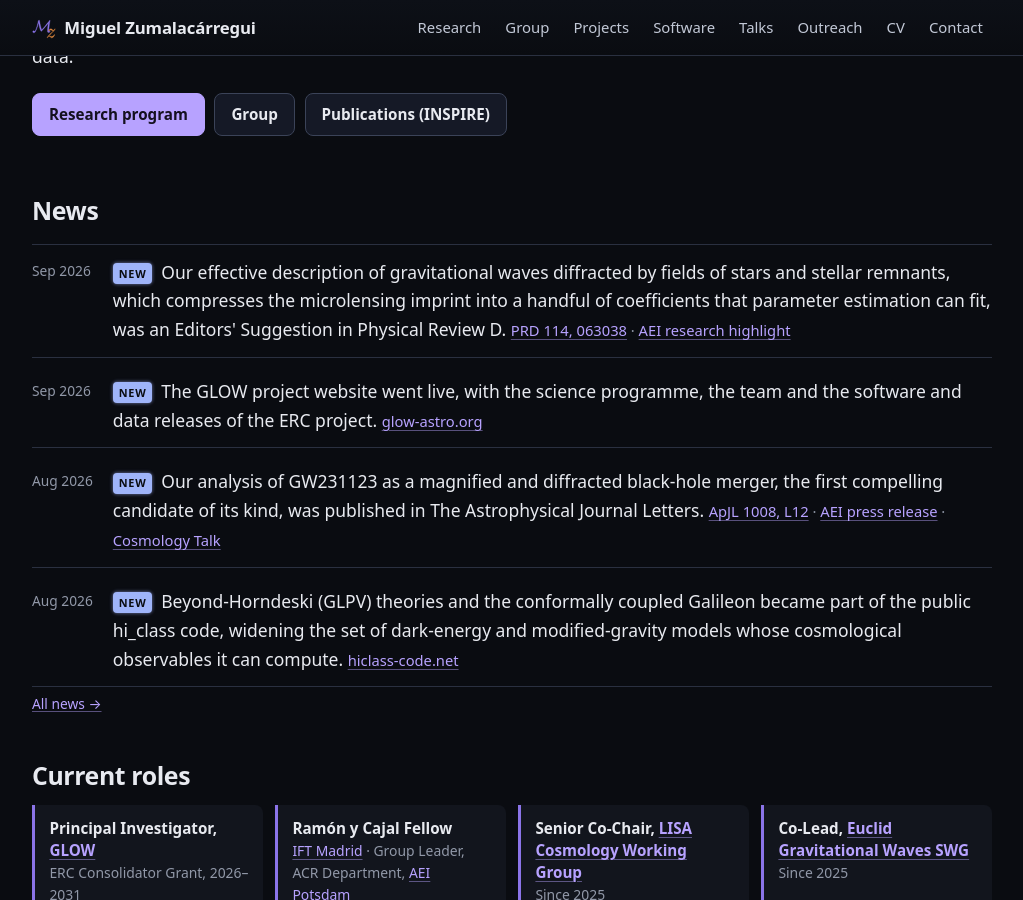
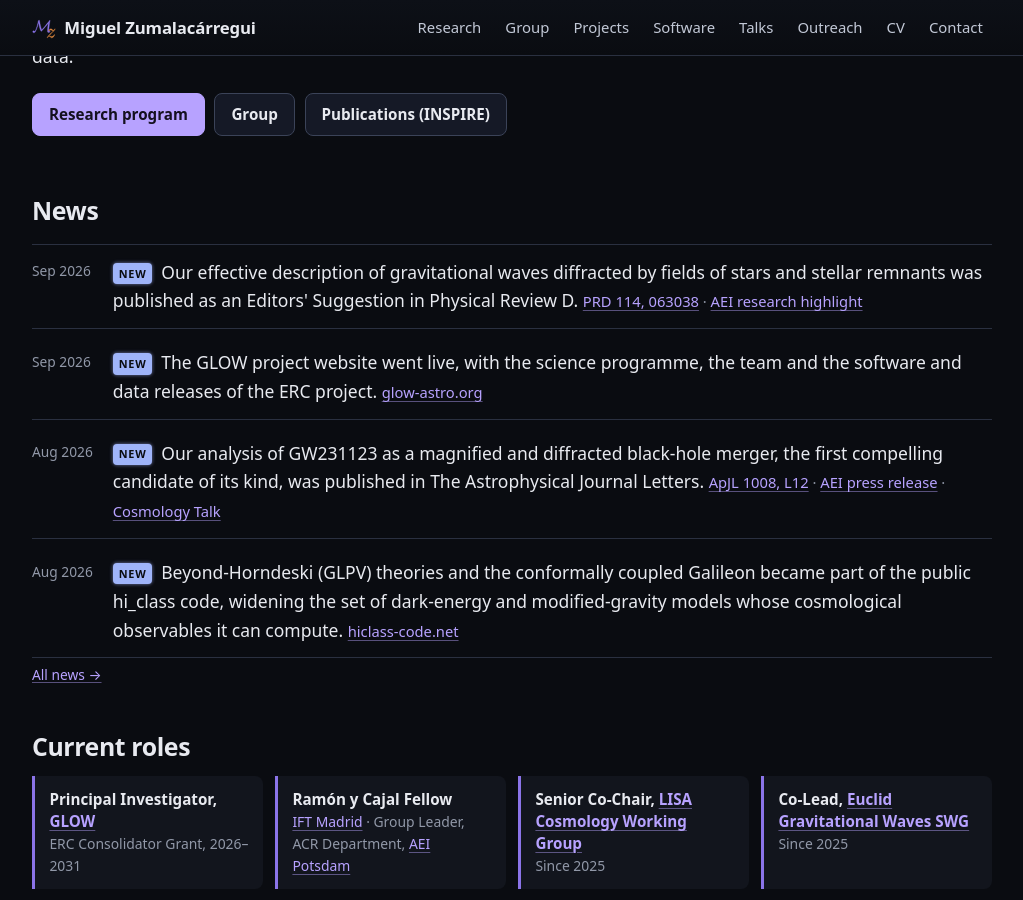
Before and after one commit to miguelzuma/miguelzuma.github.io, a Jekyll site: the page built from index.html, in a window 1280 px wide and 900 px high, scrolled down 308 px. Shown: the whole window, without its empty margins (128-1151 px from the left). Built offline with Jekyll 4.4.1, drawn with Linux system fonts in a browser that asks for light colours.

Commit message:
Updated news

```diff
--- a/_data/news.yml
+++ b/_data/news.yml
@@ -17,9 +17,7 @@
 - date: 2026-09-18
   text: >-
     Our effective description of gravitational waves diffracted by fields of
-    stars and stellar remnants, which compresses the microlensing imprint into
-    a handful of coefficients that parameter estimation can fit, was an
-    Editors' Suggestion in Physical Review D.
+    stars and stellar remnants was published as an Editors' Suggestion in Physical Review D.
   links:
     - text: "PRD 114, 063038"
       url: "https://doi.org/10.1103/d5fx-xgd2"
```
